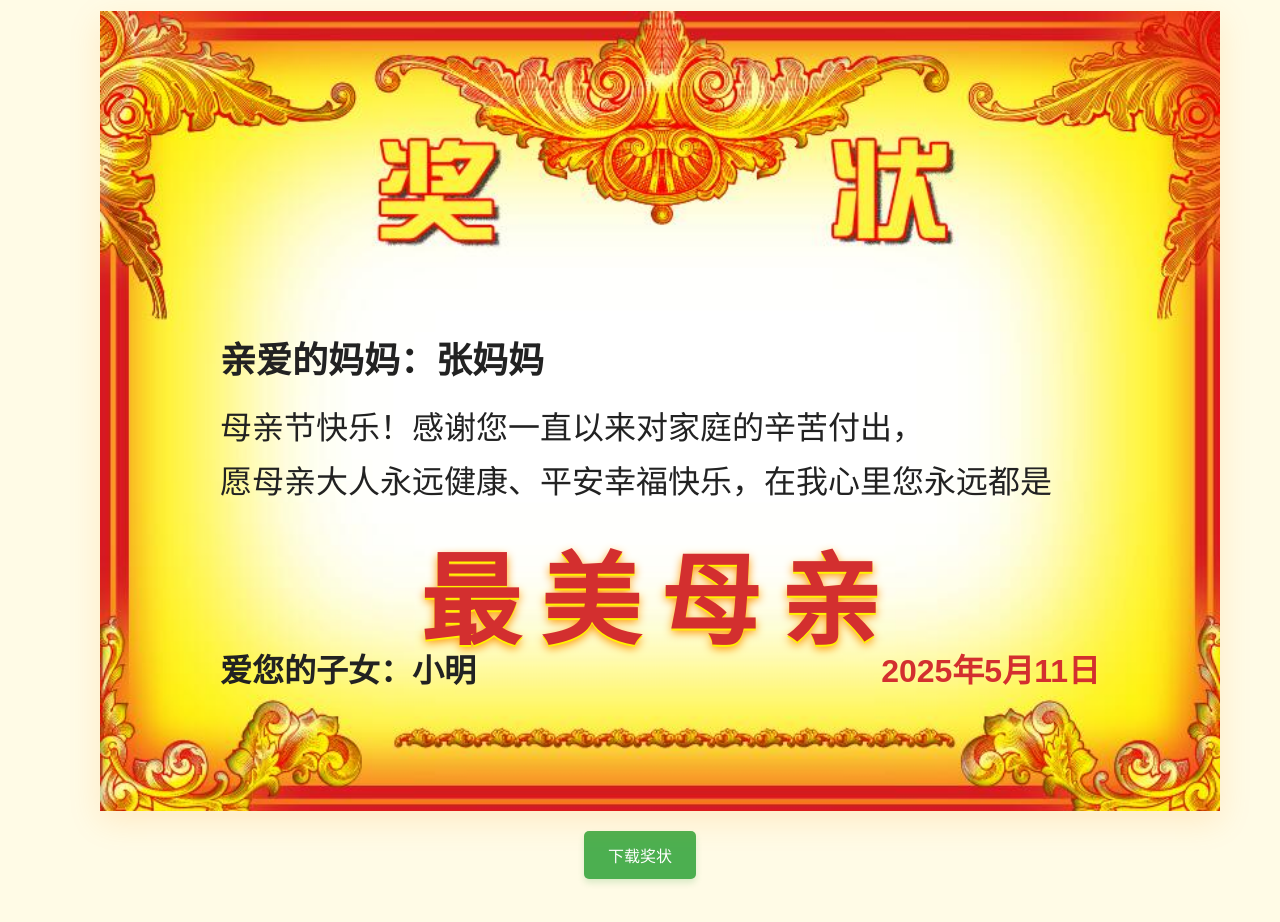
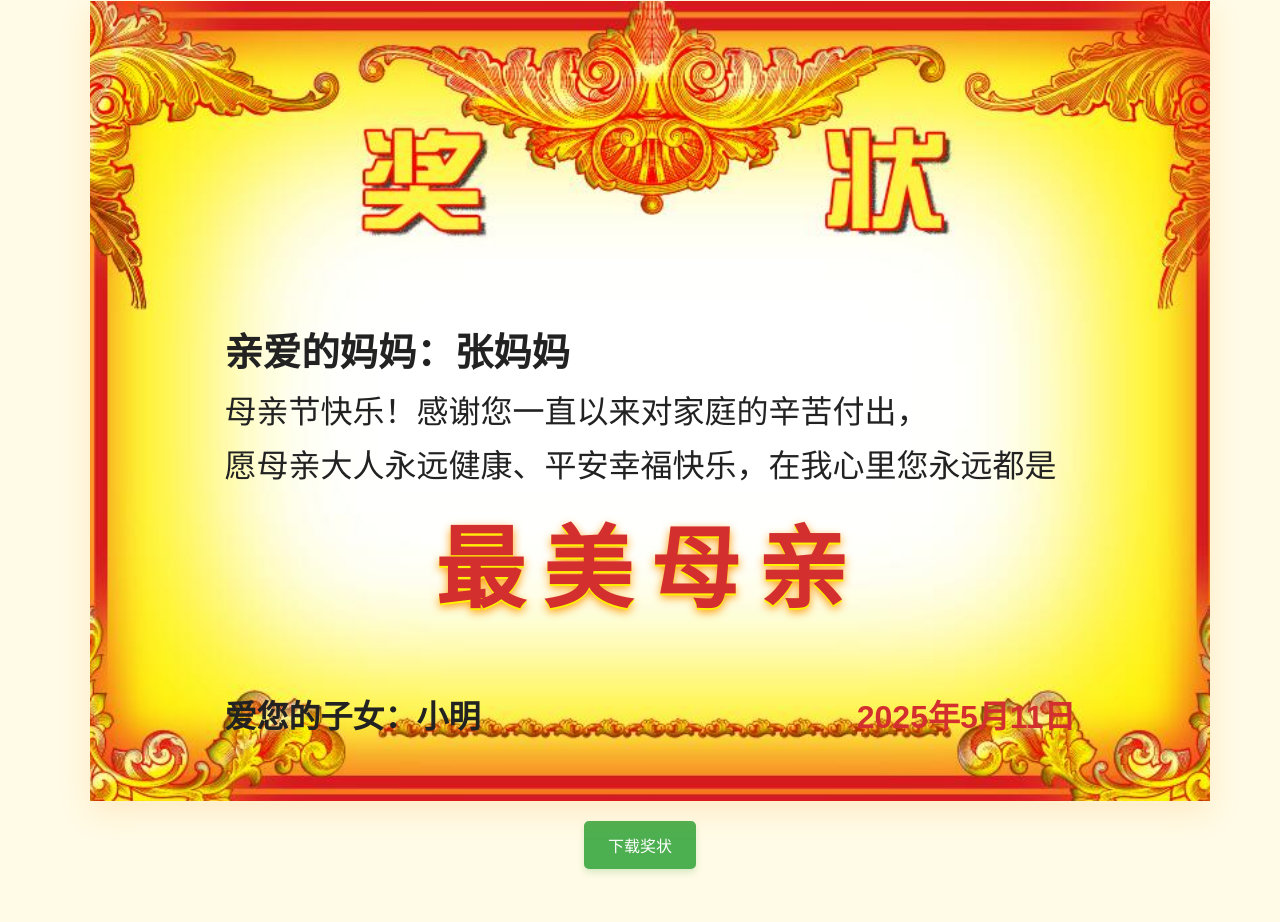
Before and after one commit to imsg/mother-day-certificate, a plain HTML site: page index.html in a window 1280 px wide. Shown: the part 428-1350 px from the top of the page. Drawn offline with Linux system fonts and the light colour scheme; a web font is replaced by a local one.

Commit message:
修改手机适配问题

```diff
--- a/styles.css
+++ b/styles.css
@@ -13,9 +13,10 @@ body {
 }
 
 .container {
-    width: 1120px;
+    width: 100%;
+    max-width: 1120px;
     margin: 0 auto;
-    padding: 20px;
+    padding: 10px;
 }
 
 h1 {
@@ -80,13 +81,14 @@ input:focus {
 }
 
 .certificate-bg {
-    width: 1120px;
-    height: 800px;
-    margin: 30px auto 20px auto;
+    width: 100%;
+    max-width: 1120px;
+    aspect-ratio: 1120/800;
     position: relative;
     box-shadow: 0 10px 30px rgba(255, 140, 0, 0.15);
     display: block;
     overflow: hidden;
+    background: none;
 }
 
 .bg-img {
@@ -98,6 +100,7 @@ input:focus {
     z-index: 1;
     pointer-events: none;
     user-select: none;
+    object-fit: cover;
 }
 
 .cert-words {
@@ -116,10 +119,10 @@ input:focus {
 
 .cert-mother {
     position: absolute;
-    top: 320px;
-    left: 120px;
-    width: 900px;
-    font-size: 36px;
+    top: 40%;
+    left: 12%;
+    width: 76%;
+    font-size: 3vw;
     color: #222;
     font-weight: bold;
     text-align: left;
@@ -127,10 +130,10 @@ input:focus {
 
 .cert-main {
     position: absolute;
-    top: 390px;
-    left: 120px;
-    width: 900px;
-    font-size: 32px;
+    top: 48%;
+    left: 12%;
+    width: 76%;
+    font-size: 2.5vw;
     color: #222;
     line-height: 1.7;
     text-align: left;
@@ -138,13 +141,13 @@ input:focus {
 
 .cert-highlight {
     position: absolute;
-    top: 510px;
+    top: 62%;
     left: 0;
     width: 100%;
     text-align: center;
     font-family: 'Ma Shan Zheng', 'STXingkai', 'KaiTi', cursive, sans-serif;
     color: #d32f2f;
-    font-size: 100px;
+    font-size: 7vw;
     font-weight: bold;
     letter-spacing: 0.2em;
     text-shadow: 0 2px 0 #fff200, 0 4px 10px #ff9800;
@@ -152,25 +155,25 @@ input:focus {
 
 .cert-footer {
     position: absolute;
-    left: 120px;
-    bottom: 120px;
-    width: 880px;
+    left: 12%;
+    bottom: 8%;
+    width: 76%;
     display: flex;
     justify-content: space-between;
-    font-size: 32px;
+    font-size: 2.5vw;
     color: #222;
     font-weight: bold;
 }
 
 .cert-date {
     color: #d32f2f;
-    font-size: 32px;
+    font-size: 2.5vw;
     font-weight: bold;
 }
 
 .cert-child {
     color: #222;
-    font-size: 32px;
+    font-size: 2.5vw;
     font-weight: bold;
 }
 
```
